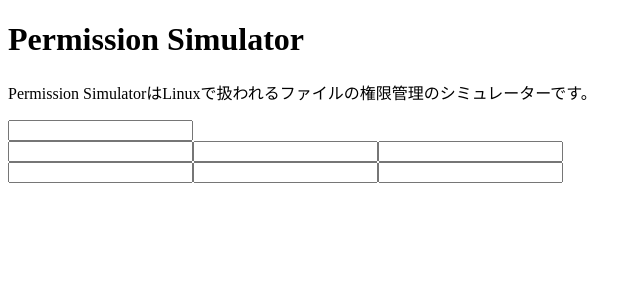
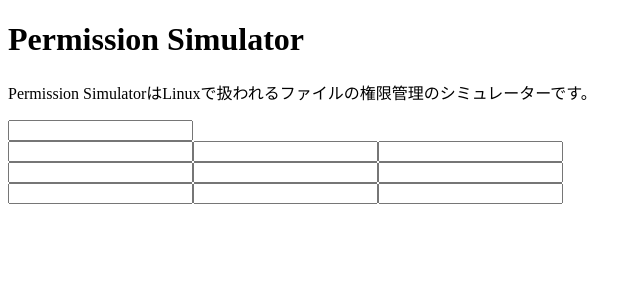
Before and after one commit to shimotsu4431/permission, a Next.js app: page / in a window 1280 px wide. Shown: the top 300 px of the page, without its empty margins (0-642 px from the left). Built offline with nearby package versions, Linux system fonts and the light colour scheme.

Commit message:
add boxes

```diff
--- a/pages/index.js
+++ b/pages/index.js
@@ -34,6 +34,11 @@ export default function Home() {
             <InputBox />
             <InputBox />
           </div>
+          <div className="ml-4">
+            <InputBox />
+            <InputBox />
+            <InputBox />
+          </div>
         </main>
       </div>
     </div>
```
